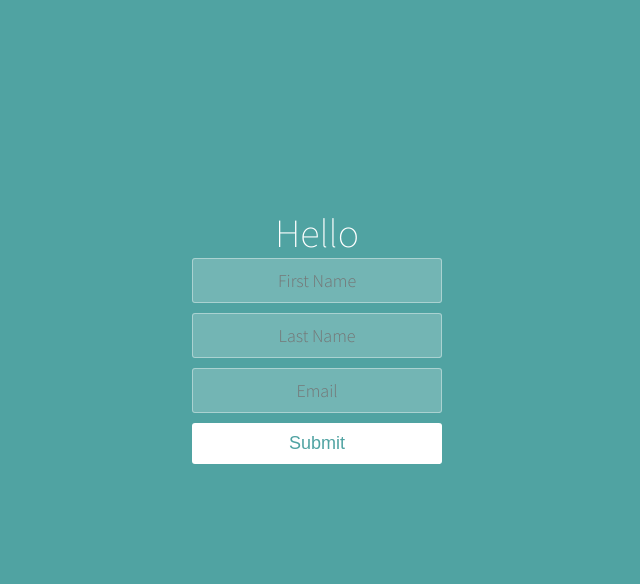
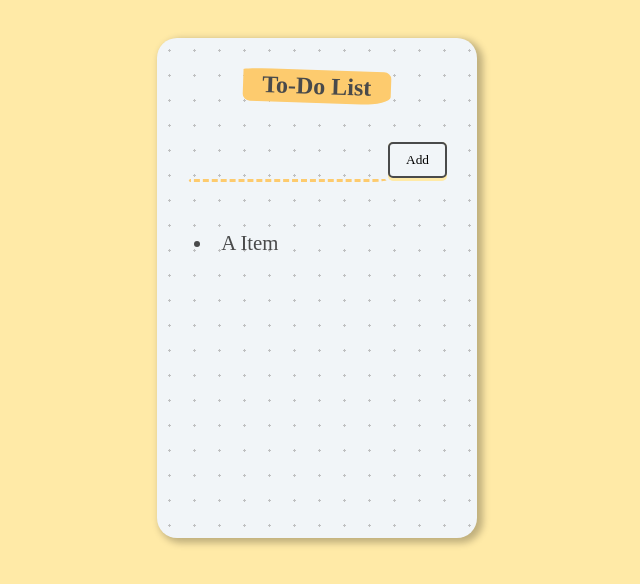
Before and after one commit to majid-2002/Udemy-Introduction-To-ReactJS, a React (Create React App) app: page / in a window 1280 px wide. Shown: the top 584 px of the page, without its empty margins (323-963 px from the left). Built offline with nearby package versions, Linux system fonts and the light colour scheme.

Commit message:
spread operator practice

```diff
--- a/public/style.css
+++ b/public/style.css
@@ -1,53 +1,79 @@
-* {
+body {
+  background-color: #ffeaa7;
+  min-height: 70vh;
+  padding: 1rem;
   box-sizing: border-box;
-    margin: 0;
-    padding: 0;
-    font-weight: 300;
-  }
-
-  body {
-    font-family: "Source Sans Pro", sans-serif;
-    color: white;
-    font-weight: 300;
-    background: #50a3a2;
-    width: 100%;
-    height: 100%;
+  display: flex;
+  justify-content: center;
+  align-items: center;
+  color: hsl(198, 1%, 29%);
+  font-family: "Architects Daughter", cursive;
+  text-align: center;
+  font-size: 130%;
 }
 
 .container {
-    margin: 10% auto;
-    padding: 80px 0;
-    text-align: center;
+  width: 100%;
+  height: auto;
+  min-height: 500px;
+  max-width: 500px;
+  min-width: 250px;
+  background: #f1f5f8;
+  background-image: radial-gradient(#bfc0c1 7.2%, transparent 0);
+  background-size: 25px 25px;
+  border-radius: 20px;
+  box-shadow: 4px 3px 7px 2px #00000040;
+  padding: 1rem;
+  box-sizing: border-box;
+}
+.heading {
+  display: flex;
+  align-items: center;
+  justify-content: center;
+  margin-bottom: 1rem;
+}
+.heading h1 {
+  transform: rotate(2deg);
+  padding: 0.2rem 1.2rem;
+  border-radius: 20% 5% 20% 5%/5% 20% 25% 20%;
+  background-color: #fdcb6e;
+  font-size: 1.5rem;
 }
 
-  .container h1 {
-    font-size: 40px;
-    font-weight: 200;
-  }
-
-  input {
-    border: 1px solid rgba(252, 252, 252, 0.4);
-    background-color: rgba(252, 252, 252, 0.2);
-    width: 250px;
-    border-radius: 3px;
-    font-family: "Source Sans Pro", sans-serif;
-    padding: 10px 15px;
-    margin: 0 auto 10px auto;
-    display: block;
-    text-align: center;
-    font-size: 18px;
-    color: white;
-    font-weight: 300;
+.form input {
+  box-sizing: border-box;
+  background-color: transparent;
+  padding: 0.7rem;
+  border-bottom-right-radius: 15px 3px;
+  border-bottom-left-radius: 3px 15px;
+  border: solid 3px transparent;
+  border-bottom: dashed 3px #fdcb6e;
+  font-family: "Architects Daughter", cursive;
+  font-size: 1rem;
+  color: hsla(260, 2%, 25%, 0.7);
+  width: 70%;
+  margin-bottom: 20px;
 }
 
 button {
-    appearance: none;
-    outline: 0;
-    background-color: white;
-    border: 0;
-    padding: 10px 15px;
-    color: #50a3a2;
-    border-radius: 3px;
-    width: 250px;
-    font-size: 18px;
+  padding: 0;
+  border: none;
+  font-family: "Architects Daughter", cursive;
+  text-decoration: none;
+  padding-bottom: 3px;
+  border-radius: 5px;
+  background-color: #ffeaa7;
 }
+button span {
+  background: #f1f5f8;
+  display: block;
+  padding: 0.5rem 1rem;
+  border-radius: 5px;
+  border: 2px solid hsl(198, 1%, 29%);
+}
+
+li {
+  text-align: left;
+  position: relative;
+  padding: 0.5rem;
+}
--- a/src/components/App.js
+++ b/src/components/App.js
@@ -1,41 +1,39 @@
 /* eslint-disable */
 import React, { useState } from "react";
 
+
 function App() {
 
-  const [contact, setContact] = useState({
-    //* initial values
-    fName: "",
-    lName: "",
-    email: ""
-  });
+  const [items, setItem] = useState([]);
+  const [input, setInput] = useState("");
 
 
   function handleChange(event){
+    setInput(event.target.value);
+  }
 
-    const {name, value} = event.target; //* get the event source (button) name and value
-
-
-    setContact(function (prevValue) {  //* call the set contact method of useState
-      return{
-        ...prevValue, //* spread operator in javascript to access all the values inside a object
-        [name]: value
-      }
-     })
+  function handleClick(){
+    setItem([...items, input]);
+    setInput("");
   }
 
   return (
     <div className="container">
-      <h1>
-        Hello {contact.fName} {contact.lName}
-      </h1>
-      <p>{contact.email}</p>
-      <form>
-        <input name="fName" placeholder="First Name" onChange={handleChange} value={contact.fName}/>
-        <input name="lName" placeholder="Last Name" onChange={handleChange} value={contact.lName}/>
-        <input name="email" placeholder="Email" onChange={handleChange} value={contact.email}/>
-        <button type="submit">Submit</button>
-      </form>
+      <div className="heading">
+        <h1>To-Do List</h1>
+      </div>
+      <div className="form">
+        <input type="text" onChange={handleChange} value={input}/>
+        <button onClick={handleClick}>
+          <span>Add</span>
+        </button>
+      </div>
+      <div>
+        <ul>
+          <li>A Item</li>
+          {items.map(item => <li>{item}</li>)}
+        </ul>
+      </div>
     </div>
   );
 }
```
Also changed, not shown: src/index.js (+5 -9 lines). Lines whose indentation alone changed are shown as unchanged.
